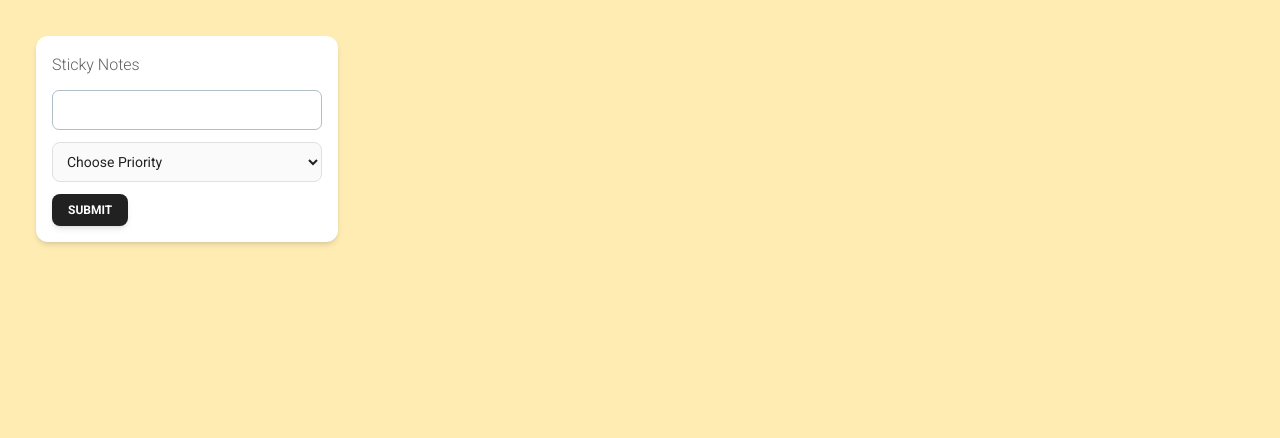
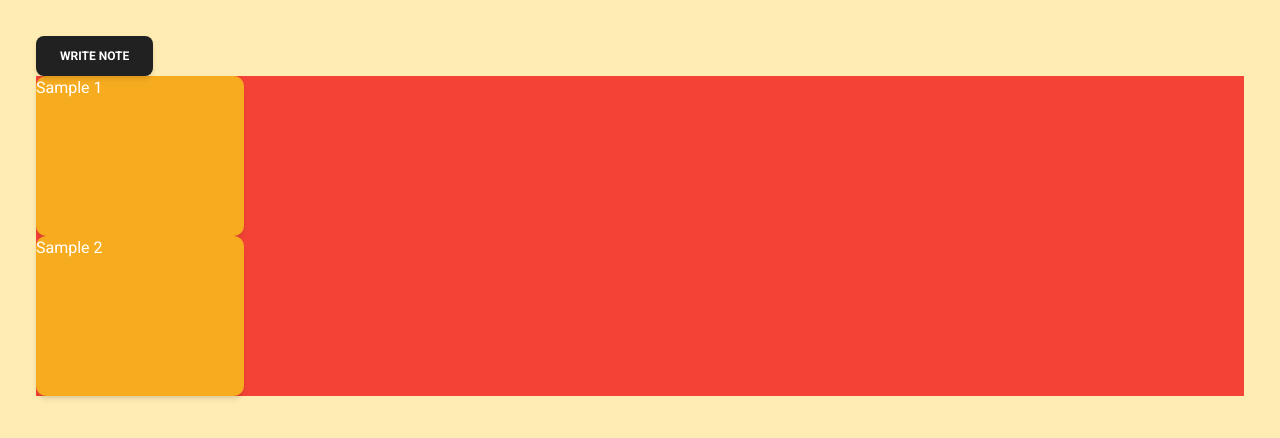
Before and after one commit to firmansyf/my-app, a React (Vite) app: page /project/sticky-notes in a window 1280 px wide. Shown: the top 438 px of the page. Built offline with nearby package versions, Linux system fonts and the light colour scheme.

Commit message:
wip: project-sticky-notes

```diff
--- /dev/null
+++ b/src/pages/project/sticky-notes/ModalNote.jsx
@@ -0,0 +1,57 @@
+/* eslint-disable react/prop-types */
+import {
+  Dialog,
+  DialogBody,
+  DialogHeader,
+  DialogFooter,
+  Button,
+  Input,
+} from '@material-tailwind/react'
+import React from 'react'
+
+// eslint-disable-next-line react/prop-types
+export default function ModalNote({setShowModal, showModal, handleOnClick, handleOnChange, notes}) {
+  const handleClose = () => {
+    setShowModal(false)
+  }
+
+  return (
+    <Dialog open={showModal} size='xs' handler={handleClose}>
+      <DialogHeader>Sticky Notes</DialogHeader>
+      <DialogBody className='py-0 flex flex-col gap-4'>
+        <div className='w-full'>
+          <Input
+            placeholder='Enter your item'
+            className='outline-none'
+            name='name'
+            value={notes.name}
+            autoComplete='off'
+            onChange={(e) => handleOnChange(e)}
+          />
+        </div>
+        <div className='w-full'>
+          <select
+            label='Select Priority'
+            name='priority'
+            className='bg-gray-50 border border-gray-300 text-gray-900 text-sm rounded-lg block w-full p-2.5 dark:bg-gray-700 dark:border-gray-600 dark:placeholder-gray-400 dark:text-white dark:focus:ring-blue-500 dark:focus:border-blue-500'
+            value={notes.priorty}
+            onChange={(e) => handleOnChange(e)}
+          >
+            <option value=''>Choose Priority</option>
+            <option value='low'>Low</option>
+            <option value='medium'>Medium</option>
+            <option value='highest'>Highest</option>
+          </select>
+        </div>
+      </DialogBody>
+      <DialogFooter>
+        <Button variant='text' color='red' onClick={handleClose} className='mr-1'>
+          <span>Cancel</span>
+        </Button>
+        <Button variant='gradient' color='green' onClick={handleOnClick}>
+          <span>Confirm</span>
+        </Button>
+      </DialogFooter>
+    </Dialog>
+  )
+}
--- a/src/pages/project/sticky-notes/index.jsx
+++ b/src/pages/project/sticky-notes/index.jsx
@@ -1,8 +1,15 @@
-import {Button, Card, CardBody, Input, Typography} from '@material-tailwind/react'
+import {Button} from '@material-tailwind/react'
 import React, {useState} from 'react'
+import './style.css'
+import ModalNote from './ModalNote'
 
 export default function StickyNotes() {
-  const [data, setData] = useState([])
+  // const [position, setPosition] = useState({x: 0, y: 0})
+  const [showModal, setShowModal] = useState(false)
+  const [data, setData] = useState([
+    {name: 'Sample 1', priority: 'LOW'},
+    {name: 'Sample 2', priority: 'Medium'},
+  ])
   const [notes, setNotes] = useState({
     name: '',
     priority: '',
@@ -26,49 +33,33 @@ export default function StickyNotes() {
 
     setData(result)
     setNotes({name: '', priority: ''})
+    setShowModal(false)
   }
 
   return (
-    <main className='h-screen bg-amber-100 p-9'>
-      <Card className='card w-1/4'>
-        <CardBody className='flex flex-col gap-3 p-4'>
-          <Typography>Sticky Notes</Typography>
-          <div className='w-full'>
-            <Input
-              placeholder='Enter your item'
-              className='outline-none'
-              name='name'
-              value={notes.name}
-              onChange={(e) => handleOnChange(e)}
-            />
-          </div>
-          <div className='w-full'>
-            <select
-              label='Select Priority'
-              name='priority'
-              className='bg-gray-50 border border-gray-300 text-gray-900 text-sm rounded-lg block w-full p-2.5 dark:bg-gray-700 dark:border-gray-600 dark:placeholder-gray-400 dark:text-white dark:focus:ring-blue-500 dark:focus:border-blue-500'
-              value={notes.priorty}
-              onChange={(e) => handleOnChange(e)}
-            >
-              <option value=''>Choose Priority</option>
-              <option value='low'>Low</option>
-              <option value='medium'>Medium</option>
-              <option value='highest'>Highest</option>
-            </select>
-          </div>
-          <div>
-            <Button size='sm' onClick={handleOnSubmit}>
-              Submit
-            </Button>
-          </div>
-        </CardBody>
-      </Card>
-      <div className='content'>
-        {Array.isArray(data) &&
-          data?.map((item, i) => {
-            return <></>
-          })}
-      </div>
-    </main>
+    <>
+      <main className='h-screen bg-amber-100 p-9 '>
+        <Button onClick={() => setShowModal(true)}>Write Note</Button>
+
+        <div className='content bg-red-500'>
+          {Array.isArray(data) &&
+            data?.map((item, index) => {
+              return (
+                <div draggable key={index} className='section-content cursor-move shadow-md'>
+                  <span className='text-white'>{item?.name}</span>
+                </div>
+              )
+            })}
+        </div>
+      </main>
+
+      <ModalNote
+        notes={notes}
+        setShowModal={setShowModal}
+        showModal={showModal}
+        handleOnClick={handleOnSubmit}
+        handleOnChange={handleOnChange}
+      />
+    </>
   )
 }
--- /dev/null
+++ b/src/pages/project/sticky-notes/style.css
@@ -0,0 +1,8 @@
+.content .section-content {
+  width: 13rem;
+  height: 10rem;
+
+  padding: 10;
+  background-color: rgb(247, 172, 32);
+  border-radius: 10px;
+}
```
